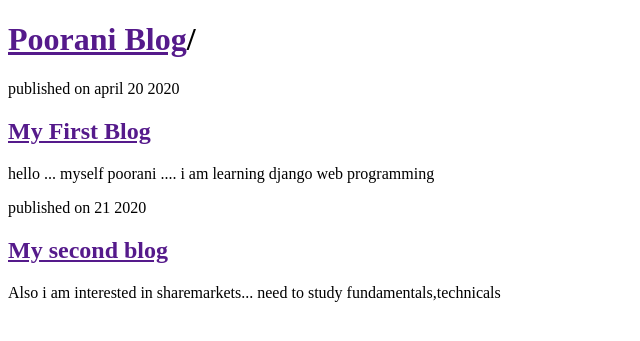
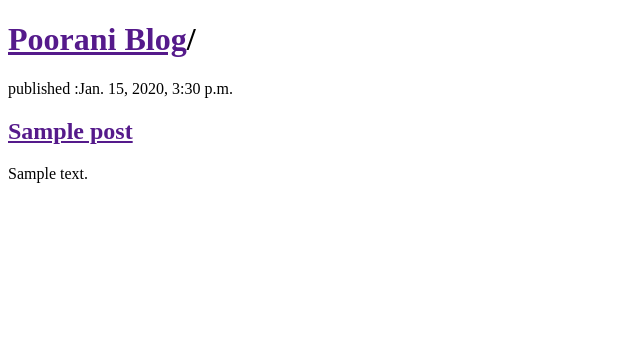
Before and after one commit to pooranis26/MyBlog, a Django app: page / in a window 1280 px wide. Shown: the top 341 px of the page, without its empty margins (0-640 px from the left). Run offline with Django 3.2, Linux system fonts and the light colour scheme; tables that the repository leaves empty hold one stand-in row (values such as "Sample post").

Commit message:
modified templates learned quaryset

```diff
--- a/blog/templates/blog/post_list.html
+++ b/blog/templates/blog/post_list.html
@@ -8,15 +8,12 @@
     <div>
         <h1><a href="">Poorani Blog</a>/</h1>
     </div>
-    <div>
-        <p>published on april 20 2020 </p>
-        <h2><a href="">My First Blog</a></h2>
-        <p>hello ... myself poorani .... i am learning django web programming</p>
-    </div>
-    <div>
-        <p>published on 21 2020</p>
-        <h2><a href="">My second blog</a></h2>
-        <p>Also i am interested in sharemarkets... need to study fundamentals,technicals</p>
-    </div>
+    {% for x in posts %}
+        <div>
+            <p>published :{{ x.published_date }}</p>
+            <h2><a href="">{{ x.title }}</a></h2>
+            <p>{{ x.text|linebreaksbr }}</p>
+        </div>
+    {% endfor %}
 </body>
 </html>
--- a/blog/views.py
+++ b/blog/views.py
@@ -1,6 +1,9 @@
 from django.shortcuts import render
+from .models import Post
+from django.utils import timezone
 
 def post_list(request):
-    return render(request, 'blog/post_list.html', {})
+    posts=Post.objects.filter(published_date__lte=timezone.now()).order_by('published_date')
+    return render(request, 'blog/post_list.html', {'posts': posts})
 
 # Create your views here.
```
